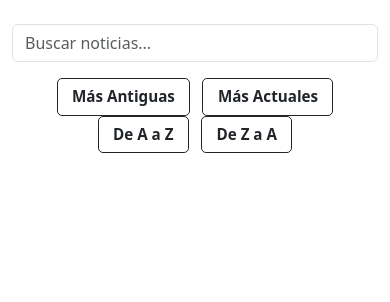
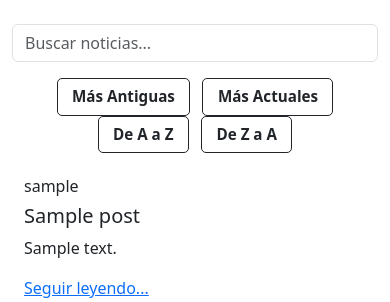
Before and after one commit to emyypg/blog, a Django app: page / in a window 390 px wide. Shown: the part 73-375 px from the top of the page. Run offline with Django 5.2, Linux system fonts and the light colour scheme; tables that the repository leaves empty hold one stand-in row (values such as "Sample post").

Commit message:
views post_detail

```diff
--- a/apps/news/urls.py
+++ b/apps/news/urls.py
@@ -1,6 +1,10 @@
 from django.urls import path
-from .views import index
+from apps.news import views
+from .views import *
+
+app_name = 'news'  # Define el nombre de la aplicación para el espacio de nombres
 
 urlpatterns = [
     path('', index, name='home'),  # ahora index.html se muestra en la raíz "/"
+    path('post_detail/<int:pk>/', post_detail, name='post_detail'),  # Detalle del post
 ]
--- a/apps/news/views.py
+++ b/apps/news/views.py
@@ -1,5 +1,21 @@
 from django.shortcuts import render
+from django.http import HttpResponse, Http404
+from .models import Post, Comentario, Categoria # Asegúrate de importar tu modelo Post
 
 # Vista principal del sitio (usa index.html que extiende de base.html)
 def index(request):
-    return render(request, 'news/index.html')
+    posts=Post.objects.all().order_by('fecha_publicacion') # Aquí podrías obtener los posts desde la base de datos
+    return render(request, 'news/index.html', {'posts': posts})  # Pasamos los posts al contexto de la plantilla
+
+def post_detail(request, pk):
+    contexto = {}
+    try:
+      # Obtenemos el id del post desde la URL    data = Post.objects.Get.get(pk=pk)
+      data = Post.objects.get(pk=pk)  # Obtenemos el post por su id
+      contexto['post'] = data
+      comentarios = Comentario.objects.filter(post=data)# Obtenemos los comentarios del post
+      contexto['comentarios'] = comentarios
+    except Post.DoesNotExist:
+      raise Http404('El Post seleccionado no existe')
+
+    return render(request, 'news/detalle_post.html',contexto)
--- a/core/settings.py
+++ b/core/settings.py
@@ -38,7 +38,7 @@ INSTALLED_APPS = [
     'django.contrib.sessions',
     'django.contrib.messages',
     'django.contrib.staticfiles',
-    'apps.news',
+    'apps.news.apps.NewsConfig',  # Asegúrate de que tu app esté registrada aquí
 ]
 
 MIDDLEWARE = [
--- a/core/urls.py
+++ b/core/urls.py
@@ -2,7 +2,7 @@ from django.contrib import admin
 from django.urls import path, include  # 👈 importamos include
 from django.conf import settings
 from django.conf.urls.static import static
-from django.urls import path, include
+from apps.news import views  # Asegúrate de importar tus vistas
 
 urlpatterns = [
     path('admin/', admin.site.urls),
--- a/static/css/styles.css
+++ b/static/css/styles.css
@@ -50,3 +50,9 @@
 .btn.register:hover {
   background-color: #d0e4ff;
 }
+.contenedor{
+    background-color: rgb(225, 225, 225);
+    width: 75vw;
+    max-width: 320px;
+    margin: auto;
+}
--- a/templates/news/index.html
+++ b/templates/news/index.html
@@ -5,10 +5,10 @@
     {% for post in posts %}
     <div class="row mb-4">
         <div class="col-md-8">
-            <h6 class="categoria">{{ post.categoria.nombre }}</h6>
+            <h6 class="autor">{{ post.autor }}</h6>
             <h5 class="titulo">{{ post.titulo }}</h5>
-            <p class="descripcion">{{ post.descripcion|truncatechars:150 }}</p>
-            <a href="{% url 'post_detail' post.id %}" class="leer-mas">Seguir leyendo...</a>
+            <p class="descripcion">{{ post.contenido | truncatechars:150 }}</p>
+            <a href="{% url 'news:post_detail' post.pk %}" class="leer-mas">Seguir leyendo...</a>
         </div>
         <div class="col-md-4">
             <img src="{{ post.imagen.url }}" class="img-fluid" alt="{{ post.titulo }}">
```
Also changed, not shown: templates/news/detalle_post.html (added, +35 -0 lines).
